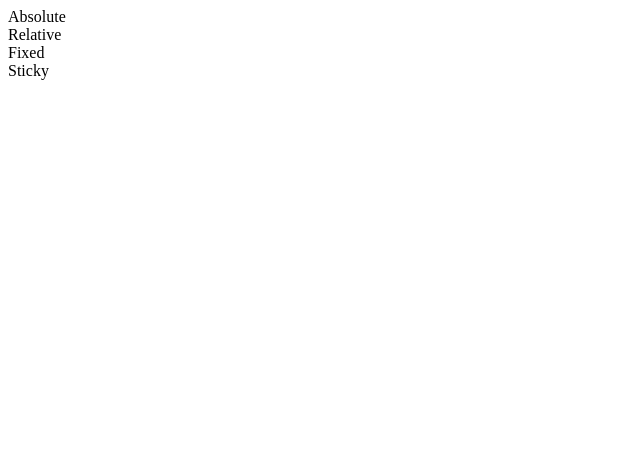
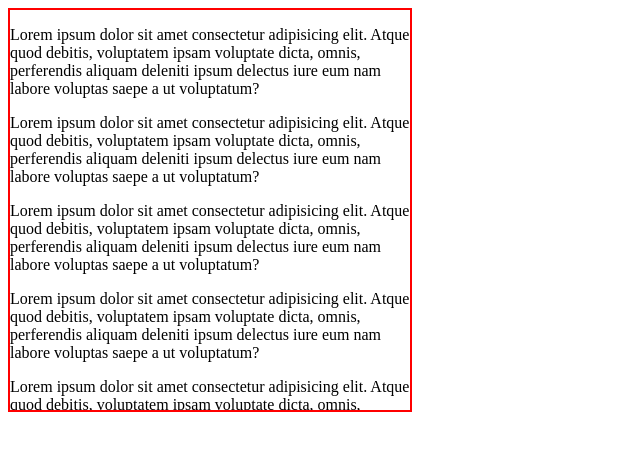
Before and after one commit to AymaanPathan/practice, a plain HTML site: page index.html in a window 1280 px wide. Shown: the whole page, without its empty margins (0-640 px from the left). Drawn offline with Linux system fonts and the light colour scheme.

Commit message:
overflow in css

```diff
--- a/index.html
+++ b/index.html
@@ -8,10 +8,13 @@
   </head>
   <body>
     <div class="container">
-      <div class="absolute-box">Absolute</div>
-      <div class="relative-box">Relative</div>
-    </div>
-    <div class="fixed-box">Fixed</div>
-    <div class="sticky-box">Sticky</div>
+     <p>Lorem ipsum dolor sit amet consectetur adipisicing elit. Atque quod debitis, voluptatem ipsam voluptate dicta, omnis, perferendis aliquam deleniti ipsum delectus iure eum nam labore voluptas saepe a ut voluptatum?</p>
+     <p>Lorem ipsum dolor sit amet consectetur adipisicing elit. Atque quod debitis, voluptatem ipsam voluptate dicta, omnis, perferendis aliquam deleniti ipsum delectus iure eum nam labore voluptas saepe a ut voluptatum?</p>
+     <p>Lorem ipsum dolor sit amet consectetur adipisicing elit. Atque quod debitis, voluptatem ipsam voluptate dicta, omnis, perferendis aliquam deleniti ipsum delectus iure eum nam labore voluptas saepe a ut voluptatum?</p>
+     <p>Lorem ipsum dolor sit amet consectetur adipisicing elit. Atque quod debitis, voluptatem ipsam voluptate dicta, omnis, perferendis aliquam deleniti ipsum delectus iure eum nam labore voluptas saepe a ut voluptatum?</p>
+     <p>Lorem ipsum dolor sit amet consectetur adipisicing elit. Atque quod debitis, voluptatem ipsam voluptate dicta, omnis, perferendis aliquam deleniti ipsum delectus iure eum nam labore voluptas saepe a ut voluptatum?</p>
+     <p>Lorem ipsum dolor sit amet consectetur adipisicing elit. Atque quod debitis, voluptatem ipsam voluptate dicta, omnis, perferendis aliquam deleniti ipsum delectus iure eum nam labore voluptas saepe a ut voluptatum?</p>
+     <p>Lorem ipsum dolor sit amet consectetur adipisicing elit. Atque quod debitis, voluptatem ipsam voluptate dicta, omnis, perferendis aliquam deleniti ipsum delectus iure eum nam labore voluptas saepe a ut voluptatum?</p>
+     <p>Lorem ipsum dolor sit amet consectetur adipisicing elit. Atque quod debitis, voluptatem ipsam voluptate dicta, omnis, perferendis aliquam deleniti ipsum delectus iure eum nam labore voluptas saepe a ut voluptatum?</p>
   </body>
 </html>
--- a/style.css
+++ b/style.css
@@ -1,5 +1,6 @@
-/* a: Inline styles (e.g., <div style="color: red;">) – most specific. [1000]
-b: ID selectors (e.g., #header) [100]
-c: Class selectors (e.g., .container), attribute selectors (e.g., [type="text"]), and pseudo-classes (e.g., :hover) [10]
-d: Type selectors (e.g., div, p) and pseudo-elements (e.g., ::before) [1]
- */
+.container {
+  width: 400px;
+  height: 400px;
+  border: 2px solid red;
+  overflow: hidden;
+}
```
